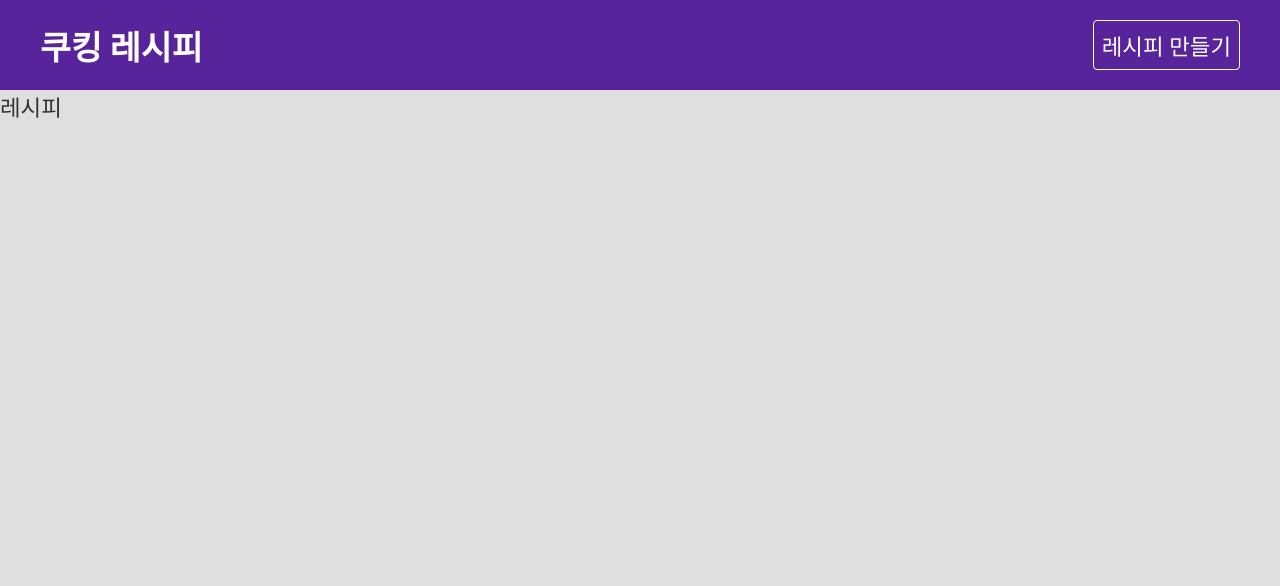
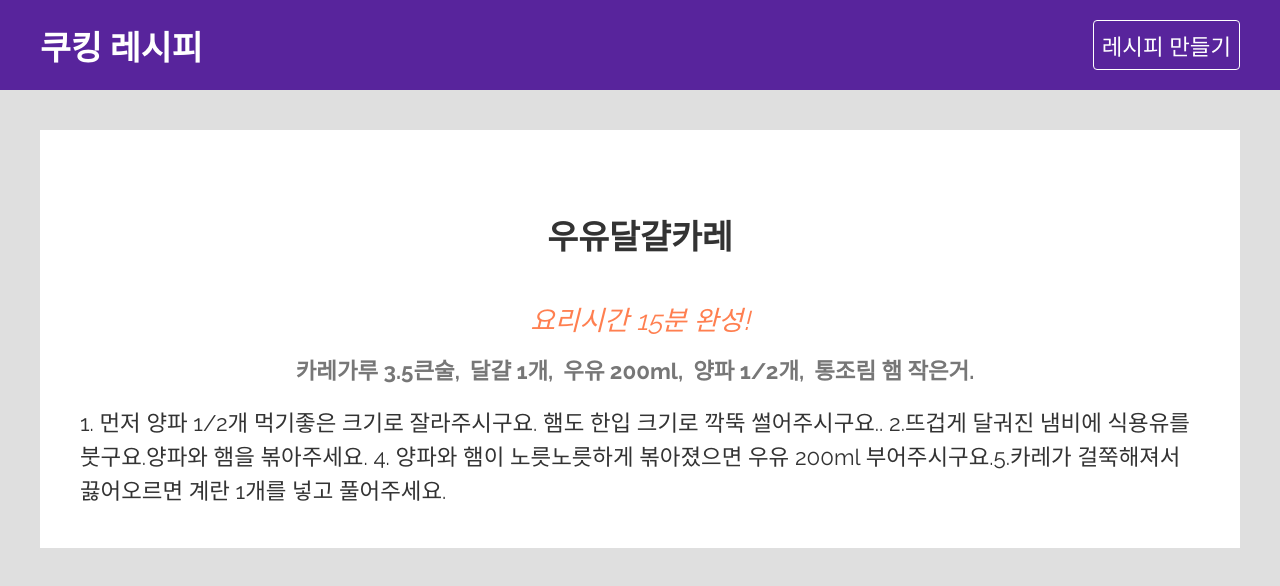
Before and after one commit to jbkim08/cooking-recipe, a React (Create React App) app: page /recipes/1 in a window 1280 px wide. Shown: the top 586 px of the page. Built offline with nearby package versions, Linux system fonts and the light colour scheme; data requests are answered from the project's data file.

Commit message:
요리하기 페이지

```diff
--- a/src/pages/recipe/Recipe.css
+++ b/src/pages/recipe/Recipe.css
@@ -0,0 +1,36 @@
+.recipe {
+  max-width: 1200px;
+  margin: 40px auto;
+  text-align: center;
+  background: #fff;
+  padding: 40px;
+  box-sizing: border-box;
+}
+.recipe .time {
+  color: coral;
+  font-style: italic;
+  font-size: 1.2em;
+  margin-bottom: 15px;
+}
+.recipe ul {
+  display: flex;
+  padding: 0;
+  justify-content: center;
+  margin-top: 0;
+}
+.recipe li {
+  font-weight: 700;
+  list-style-type: none;
+  margin-right: 10px;
+  color: #777;
+}
+.recipe li::after {
+  content: ",";
+}
+.recipe li:last-child::after {
+  content: ".";
+}
+.method {
+  text-align: left;
+  line-height: 1.5em;
+}
--- a/src/pages/recipe/Recipe.js
+++ b/src/pages/recipe/Recipe.js
@@ -1,7 +1,30 @@
+import { useParams } from "react-router-dom";
 import "./Recipe.css";
+import { useFetch } from "../../hooks/useFetch";
 
+//요리하기 페이지 주소에 id 넘어옴
 const Recipe = () => {
-  return <div>레시피</div>;
+  const { id } = useParams();
+  const url = "http://localhost:3030/recipes/" + id;
+  const { error, isPending, data: recipe } = useFetch(url);
+  return (
+    <div className="recipe">
+      {error && <p className="error">{error}</p>}
+      {isPending && <p className="loading">로딩중...</p>}
+      {recipe && (
+        <>
+          <h2 className="page-title">{recipe.title}</h2>
+          <p className="time">요리시간 {recipe.cookingTime} 완성!</p>
+          <ul>
+            {recipe.ingredients.map((ing) => (
+              <li key={ing}>{ing}</li>
+            ))}
+          </ul>
+          <p className="method">{recipe.method}</p>
+        </>
+      )}
+    </div>
+  );
 };
 
 export default Recipe;
```
